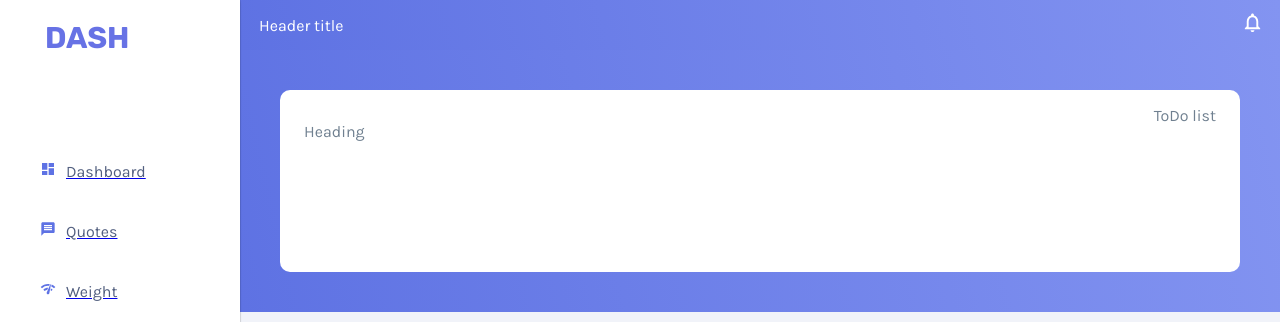
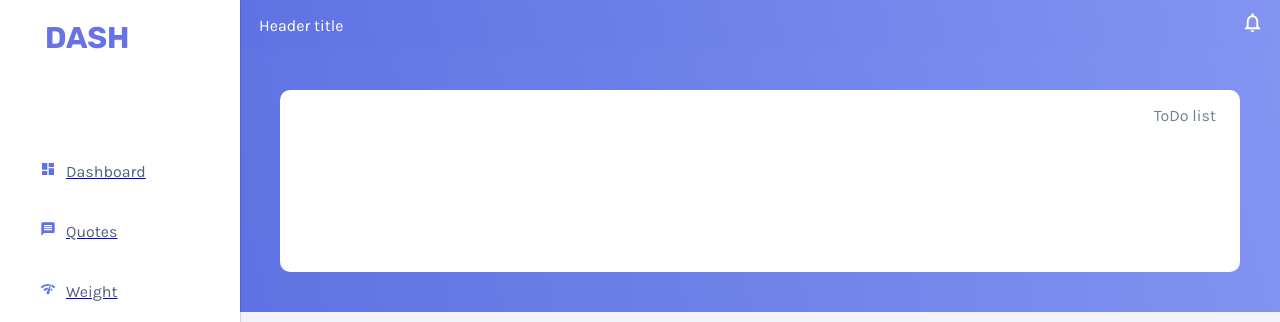
Before and after one commit to GnosisAssembler/React-dashboard-ui, a React (Create React App) app in the folder client/: page / in a window 1280 px wide. Shown: the top 322 px of the page. Built offline with nearby package versions, Linux system fonts and the light colour scheme; no server answers.

Commit message:
Implement a random quote on dashboard functionality

```diff
--- a/client/src/AppProvider.js
+++ b/client/src/AppProvider.js
@@ -9,7 +9,14 @@ export default class AppProvider extends Component {
         super(props);
         this.state = {
             kg:0,
-            date:""
+            date:"",
+            quotes: [
+                "Sleep. Work. Train. Repeat.",
+                "Pain is temporary, pride is forever",
+                "When my body shouts ‘STOP’, my mind screams ‘NEVER’",
+                "Train like a beast, look like a beauty"
+            ],
+            pickedQuote: ""
         };
     }
 
@@ -35,6 +42,14 @@ export default class AppProvider extends Component {
                 }
             })
             .catch(() => console.log("Cant access server due to broswer!"));
+
+            // Pick a random quote
+            let randomQuote = Math.floor(Math.random() * 5);
+            this.setState(() => {
+                return {
+                    pickedQuote: this.state.quotes[randomQuote]
+                }
+            });
         }
 
     // Set value as the state of the context
--- a/client/src/components/Main/MainHeader/MainHeader.js
+++ b/client/src/components/Main/MainHeader/MainHeader.js
@@ -3,6 +3,7 @@ import MainHeaderHeading from './MainHeaderHeading';
 import MainHeaderUpdates from './MainHeaderUpdates';
 import styled from 'styled-components';
 
+import {AppContext} from '../../../AppProvider';
 
 export default function() {
 
@@ -18,9 +19,13 @@ export default function() {
     `
 
     return (
-        <MainHeader>
-            <MainHeaderHeading />
-            <MainHeaderUpdates />
-        </MainHeader>
+        <AppContext.Consumer>
+             {(context) => (
+                <MainHeader>
+                    <MainHeaderHeading randomQuote={context.pickedQuote}/>
+                    <MainHeaderUpdates />
+                </MainHeader>
+            )}
+        </AppContext.Consumer>
     )
 }
--- a/client/src/components/Main/MainHeader/MainHeaderHeading.js
+++ b/client/src/components/Main/MainHeader/MainHeaderHeading.js
@@ -1,9 +1,9 @@
 import React from 'react';
 
-export default function MainHeaderHeading() {
+export default function MainHeaderHeading(props) {
     return (
         <div>
-           <p>Heading</p>
+           <p>{props.randomQuote}</p>
         </div>
 
     );
--- a/client/src/components/sections/Mast.js
+++ b/client/src/components/sections/Mast.js
@@ -16,7 +16,7 @@ export default class Mast extends Component {
           counterDate: ""
         }
 
-        //todo populate date
+        //todo populate date values
         //todo fix the string format of date
         this.data = [
             {
--- a/client/src/components/sections/Quotes.js
+++ b/client/src/components/sections/Quotes.js
@@ -1,9 +1,12 @@
-import React from 'react'
+import React, { Component } from 'react';
 
-export default function Quotes() {
-    return (
-        <div style={{fontSize:'30px', color:'red'}}>
-            QUOTES
-        </div>
-    )
+export default class Quotes extends Component {
+
+    render() {
+        return (
+            <div style={{color: 'black'}}>
+              insert quotes (TODO)
+            </div>
+        )
+    }
 }
```
